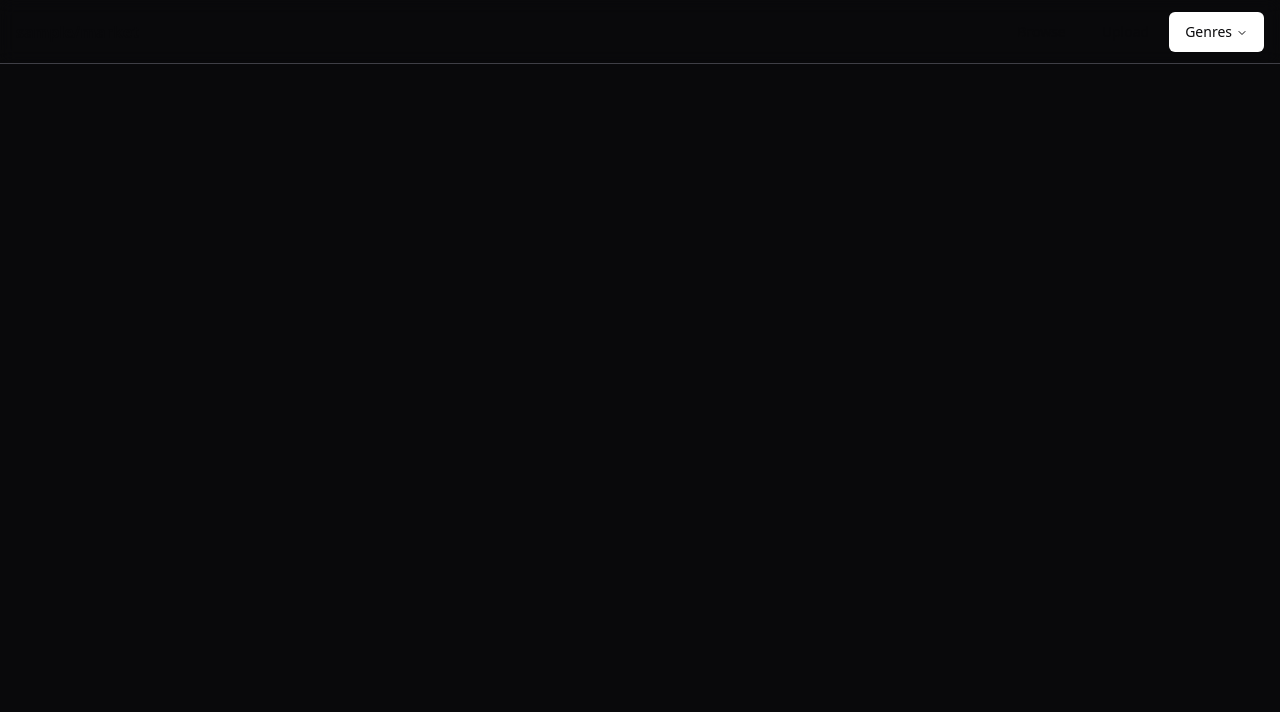
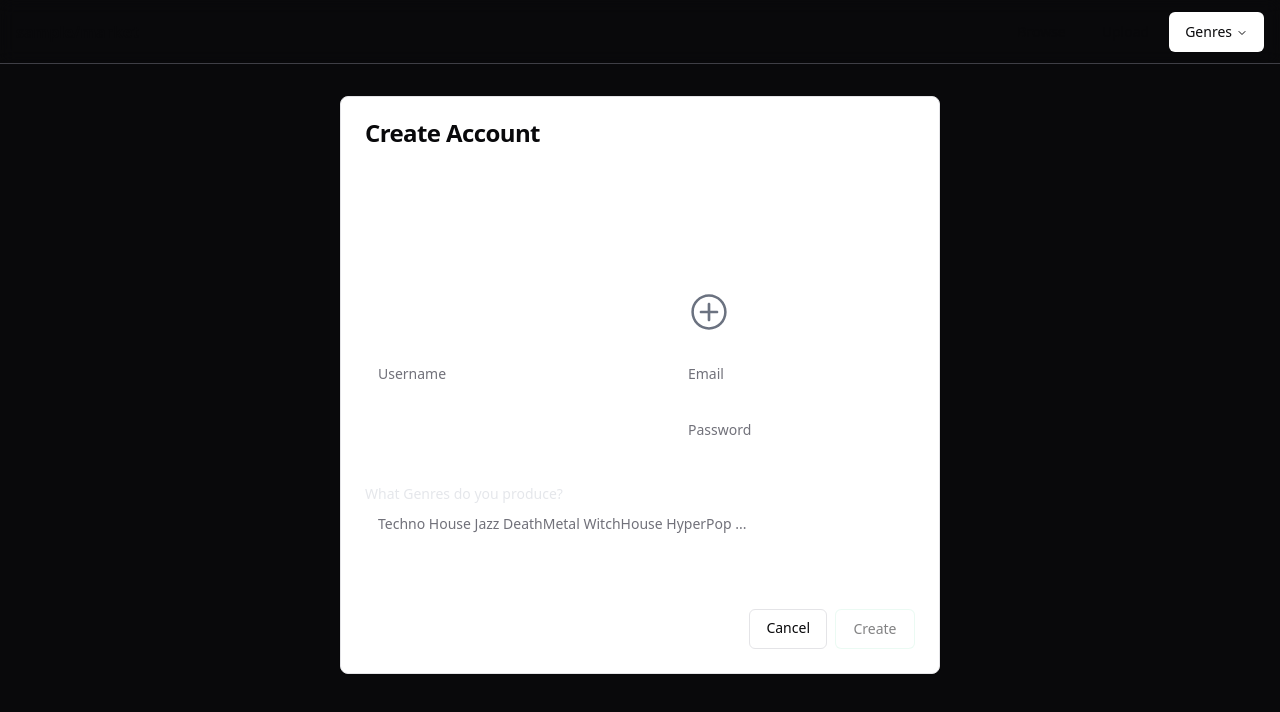
Before and after one commit to benschuetze/samplemarket, a React (Vite) app: page /signup in a window 1280 px wide. Shown: the top 712 px of the page. Built offline with nearby package versions, Linux system fonts and the light colour scheme; no server answers.

Commit message:
wip create account

```diff
--- a/package.json
+++ b/package.json
@@ -14,6 +14,7 @@
     "@radix-ui/react-avatar": "^1.0.4",
     "@radix-ui/react-dialog": "^1.0.5",
     "@radix-ui/react-dropdown-menu": "^2.0.6",
+    "@radix-ui/react-icons": "^1.3.0",
     "@radix-ui/react-label": "^2.0.2",
     "@radix-ui/react-navigation-menu": "^1.1.4",
     "@radix-ui/react-progress": "^1.0.3",
--- a/src/components/signup.tsx
+++ b/src/components/signup.tsx
@@ -1,3 +1,122 @@
+import { supabase } from "@/supabase";
+import { ChangeEvent, useState } from "react";
+import { Button } from "./ui/button";
+import { Textarea } from "./ui/textarea";
+import { Label } from "@/components/ui/label";
+import {
+  Card,
+  CardContent,
+  CardHeader,
+  CardTitle,
+  CardFooter,
+} from "./ui/card";
+import { Input } from "./ui/input";
+import { useRef } from "react";
+import { Avatar } from "./ui/avatar";
+import { AvatarFallback, AvatarImage } from "@radix-ui/react-avatar";
 export const SignUp = () => {
-  return <div>Signup</div>;
+  const [profileImageUrl, setProfileImageUrl] = useState<string | null>(null);
+  const userNameRef = useRef<HTMLInputElement>(null);
+  const passwordRef = useRef<HTMLInputElement>(null);
+  const emailRef = useRef<HTMLInputElement>(null);
+  const tagsRef = useRef<HTMLTextAreaElement>(null);
+
+  const handleImageSelected = (e: ChangeEvent) => {
+    const url = URL.createObjectURL(e.target.files[0]);
+    setProfileImageUrl(url);
+  };
+
+  return (
+    <div className="mt-24">
+      <Card className="w-[600px] mx-auto !relative">
+        <CardHeader>
+          <CardTitle>Create Account</CardTitle>
+        </CardHeader>
+        <CardContent>
+          <div className="mb-6 flex justify-center">
+            <Avatar className="h-40 w-40 !relative">
+              <AvatarImage
+                src={profileImageUrl || undefined}
+                className="object-cover object-center w-full h-full"
+              />
+              <AvatarFallback>CN</AvatarFallback>
+            </Avatar>
+            <Input
+              onChange={(e) => handleImageSelected(e)}
+              type="file"
+              className="hidden"
+              id="profile-image-input"
+            />
+            <svg
+              width="40"
+              height="40"
+              viewBox="0 0 15 15"
+              fill="none"
+              xmlns="http://www.w3.org/2000/svg"
+              className="absolute right-[210px] top-[195px] cursor-pointer text-gray-500 hover:text-white"
+              onClick={() =>
+                document.getElementById("profile-image-input")?.click()
+              }
+            >
+              <path
+                d="M7.49991 0.876892C3.84222 0.876892 0.877075 3.84204 0.877075 7.49972C0.877075 11.1574 3.84222 14.1226 7.49991 14.1226C11.1576 14.1226 14.1227 11.1574 14.1227 7.49972C14.1227 3.84204 11.1576 0.876892 7.49991 0.876892ZM1.82707 7.49972C1.82707 4.36671 4.36689 1.82689 7.49991 1.82689C10.6329 1.82689 13.1727 4.36671 13.1727 7.49972C13.1727 10.6327 10.6329 13.1726 7.49991 13.1726C4.36689 13.1726 1.82707 10.6327 1.82707 7.49972ZM7.50003 4C7.77617 4 8.00003 4.22386 8.00003 4.5V7H10.5C10.7762 7 11 7.22386 11 7.5C11 7.77614 10.7762 8 10.5 8H8.00003V10.5C8.00003 10.7761 7.77617 11 7.50003 11C7.22389 11 7.00003 10.7761 7.00003 10.5V8H4.50003C4.22389 8 4.00003 7.77614 4.00003 7.5C4.00003 7.22386 4.22389 7 4.50003 7H7.00003V4.5C7.00003 4.22386 7.22389 4 7.50003 4Z"
+                fill="currentColor"
+                fill-rule="evenodd"
+                clip-rule="evenodd"
+              ></path>
+            </svg>
+          </div>
+          <div className="flex justify-between">
+            <div>
+              <Input
+                type="string"
+                style={{ outline: "none !important" }}
+                placeholder="Username"
+                className="mb-4 border-transparent w-60  focus:border-transparent focus:!ring-0"
+                ref={userNameRef}
+              />
+            </div>
+            <div className="ml-8 mb-8">
+              <Input
+                type="email"
+                style={{ outline: "none !important" }}
+                placeholder="Email"
+                className="mb-4 w-60 border-transparent focus:border-transparent focus:!ring-0"
+                ref={emailRef}
+              />
+              <Input
+                type="password"
+                className="border-transparent w-60 focus:border-transparent focus:!ring-0"
+                placeholder="Password"
+                ref={passwordRef}
+              />
+            </div>
+          </div>
+          <Label htmlFor="name" className="-mb-2 !w-1/2 text-gray-200">
+            What Genres do you produce?
+          </Label>
+          <Textarea
+            className="border-transparent focus:border-transparent focus:!ring-0 resize-none"
+            style={{ outline: "none !important" }}
+            placeholder="Techno House Jazz DeathMetal WitchHouse HyperPop ..."
+            ref={tagsRef}
+          />
+        </CardContent>
+        <CardFooter className="flex justify-end">
+          <Button variant="outline" className="hover:!border-[#cf3e67]/40">
+            Cancel
+          </Button>
+          <Button
+            variant="outline"
+            className=" !border-[#3ecf8e]/20 !h-10
+            w-20 hover:!bg-[#3ecf8e]/30 hover:!border-[#3ecf8e]/50 h-8 flex
+            items-center justify-center ml-2"
+            disabled={!userNameRef.current?.value}
+          >
+            Create
+          </Button>
+        </CardFooter>
+      </Card>
+    </div>
+  );
 };
--- a/src/routes/signup.tsx
+++ b/src/routes/signup.tsx
@@ -2,5 +2,5 @@ import { createFileRoute } from "@tanstack/react-router";
 import { SignUp } from "@/components/signup";
 
 export const Route = createFileRoute("/signup")({
-  component: () => SignUp,
+  component: () => <SignUp />,
 });
```
Also changed, not shown: 1 other file (tests, documents, lock files or other folders).
